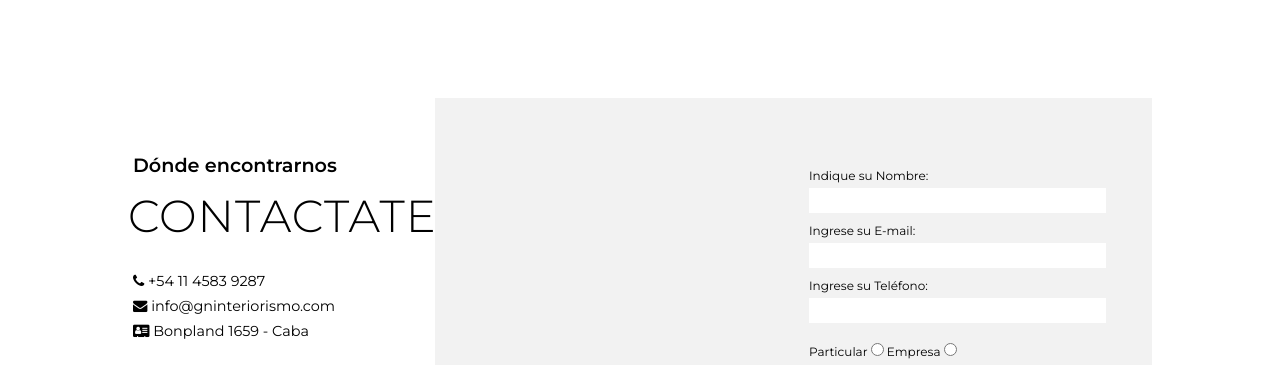
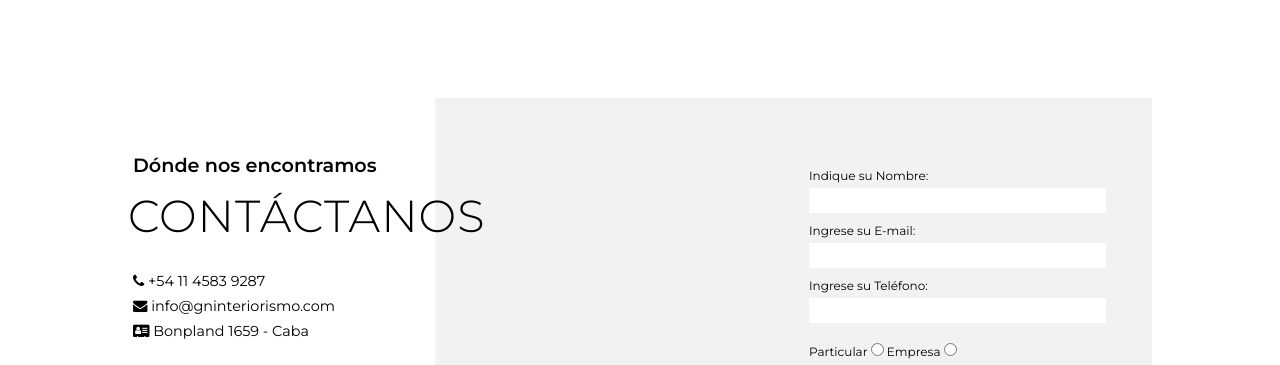
Before and after one commit to LauraBrea/GN-interiorismo, a website: page contacto.html in a window 1280 px wide. Shown: the part 422-787 px from the top of the page. Drawn offline with Linux system fonts and the light colour scheme.

Commit message:
ajuste texto contacto

```diff
--- a/contacto.html
+++ b/contacto.html
@@ -77,8 +77,8 @@
             <article class="contact__box">
                 <div class="contact__txtbox">
                     <article class="contact__txt">
-                        <h3 class="contact__txt contact__txt--h3 mainH3">Dónde encontrarnos</h3>
-                        <h2 class="contact__txt contact__txt--h2 mainH2">CONTACTATE</h2>
+                        <h3 class="contact__txt contact__txt--h3 mainH3">Dónde nos encontramos</h3>
+                        <h2 class="contact__txt contact__txt--h2 mainH2">CONTÁCTANOS</h2>
                     </article>
                     <article class="contact__dire">
                         <ul>
```
